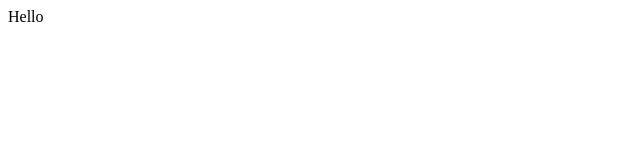
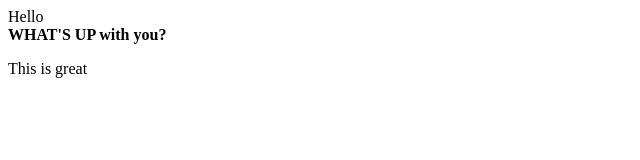
Before and after one commit to Seunfunmib/demo-repo, a plain HTML site: page index.html in a window 1280 px wide. Shown: the whole page, without its empty margins (0-640 px from the left). Drawn offline with Linux system fonts and the light colour scheme.

Commit message:
New Changes

```diff
--- a/index.html
+++ b/index.html
@@ -1,2 +1,16 @@
 <!DOCTYPE html>
+<html lang="en">
+<head>
+    <meta charset="UTF-8">
+    <meta http-equiv="X-UA-Compatible" content="IE=edge">
+    <link rel="stylesheet" type="style/css" href="style.css">
+    <meta name="viewport" content="width=device-width, initial-scale=1.0">
+    <title>Document</title>
+</head>
+<body>
+
 <div>Hello</div>
+<strong>WHAT'S UP with you?</strong>
+<p>This is great</p>
+</body>
+</html>
--- /dev/null
+++ b/style.css
@@ -0,0 +1,6 @@
+body{
+    green;
+}
+p{
+    color:red;
+}
```
